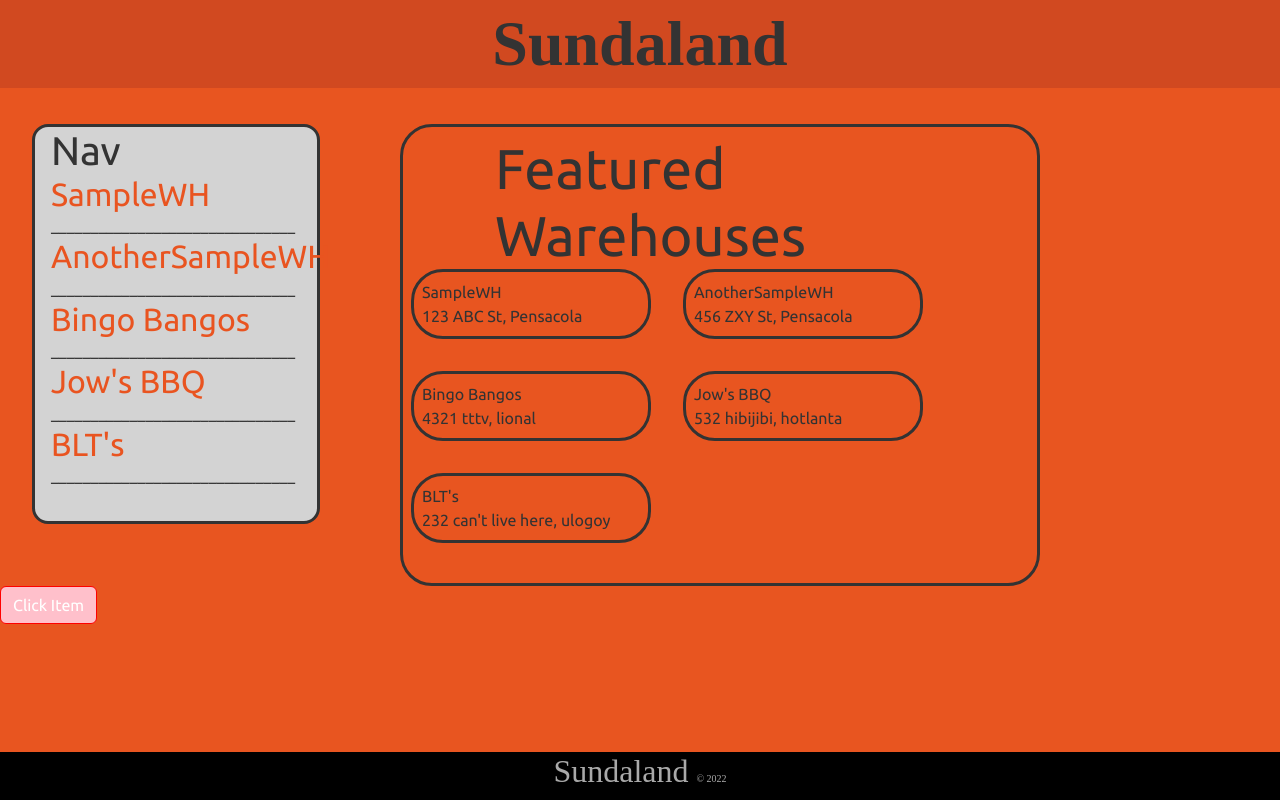
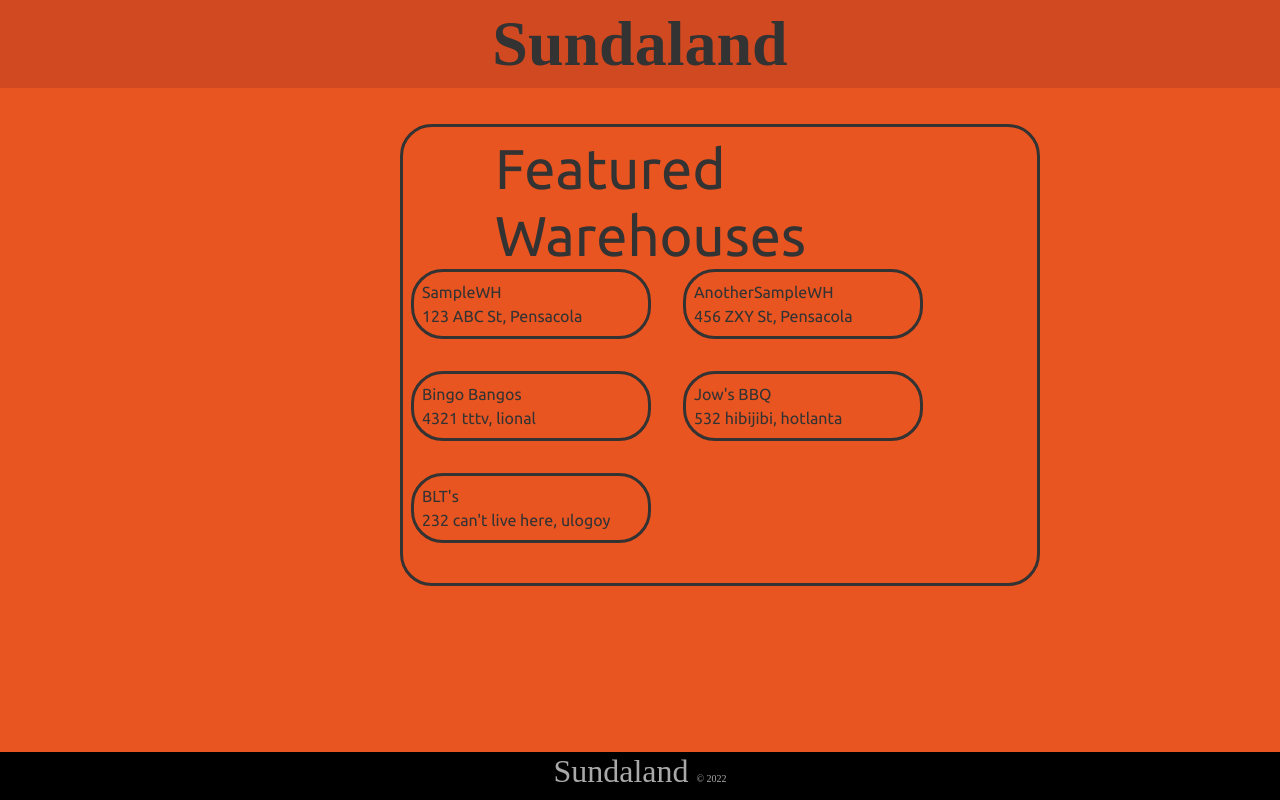
Before and after one commit to parmeleeb/p3-front, an Angular app: page / in a window 1280 px wide. Built offline with nearby package versions, Linux system fonts and the light colour scheme.

Commit message:
started fixing after merge

```diff
--- a/src/app/body/body.component.html
+++ b/src/app/body/body.component.html
@@ -1,56 +1,23 @@
 <div id="body-container">
-    <!-- <div id="notice-container">
-        <div id="notice-board">
-            <h2 class="h2" id="notice-heading">Notices</h2>
-            <ul ng id="notice-list">
-                <li>
-                    First item
-                </li>
-                <li>
-                    Second item
-                </li>
-                <li>
-                    Third item
-                </li>
-            </ul>
-        </div>
-    </div> -->
-    <div id="nav-container">
-        <h1 class="h1">Nav</h1>
-        <div id="nav-warehouses" *ngFor="let warehouse of warehouseList">
-            <h2 class="h2"><a class="warehouse-nav" href="#">{{ warehouse.getName() }}</a></h2>
-            <p>_______________________________</p>
-        </div>
-    </div>
+
     <div id="featured-warehouses-container"> <!-- this styling is temporary to just be able to see the data -->
         <h1 class="display-4">Featured Warehouses</h1>
 
         <div class="featured-warehouses" *ngFor="let warehouse of warehouseList">
-            <!-- <div>{{ warehouse.getId() }}</div> -->
             <div>{{ warehouse.getName() }}</div>
-            <!-- <div>{{ warehouse.getItemCapacity() }}</div> -->
             <div>
                 <div>{{ warehouse.getLocation().getStreetAddress() + ", " + warehouse.getLocation().getCity() }}</div>
-                <!-- <span>{{ warehouse.getLocation().getCity() }},</span>
-                <span>{{ warehouse.getLocation().getState() }}</span>
-                <span>{{ warehouse.getLocation().getPostalCode() }}</span> -->
             </div>
-            <!-- <ng-container *ngFor="let item of warehouse.getItems()">
-                <div>{{ item.getItemId() }}</div>
-                <div>{{ item.getItemName() }}</div>
-                <div>{{ item.getItemSize() }}</div>
-                <div>{{ item.getItemDescription() }}</div>
-            </ng-container> -->
-          </div>
+        </div>
     </div>
 
 
     <!-- Item popup -->
-    <div class="space">
+    <!-- <div class="space">
         <button type="button" class="btn btn-primary" (click)="openItemPopup()">Click Item</button>
-    </div>
+    </div> -->
 
-    <div [ngClass]="formStyle" (click)="closePopup()">
+    <!-- <div [ngClass]="formStyle" (click)="closePopup()">
         <ng-container *ngIf="formStyle">
             <div  id="item-popup-container" (click)="openItemPopup()">
                 <div class="item-left">
@@ -63,5 +30,5 @@
             </div>
 
         </ng-container>
-    </div>
+    </div> -->
 </div>
```
